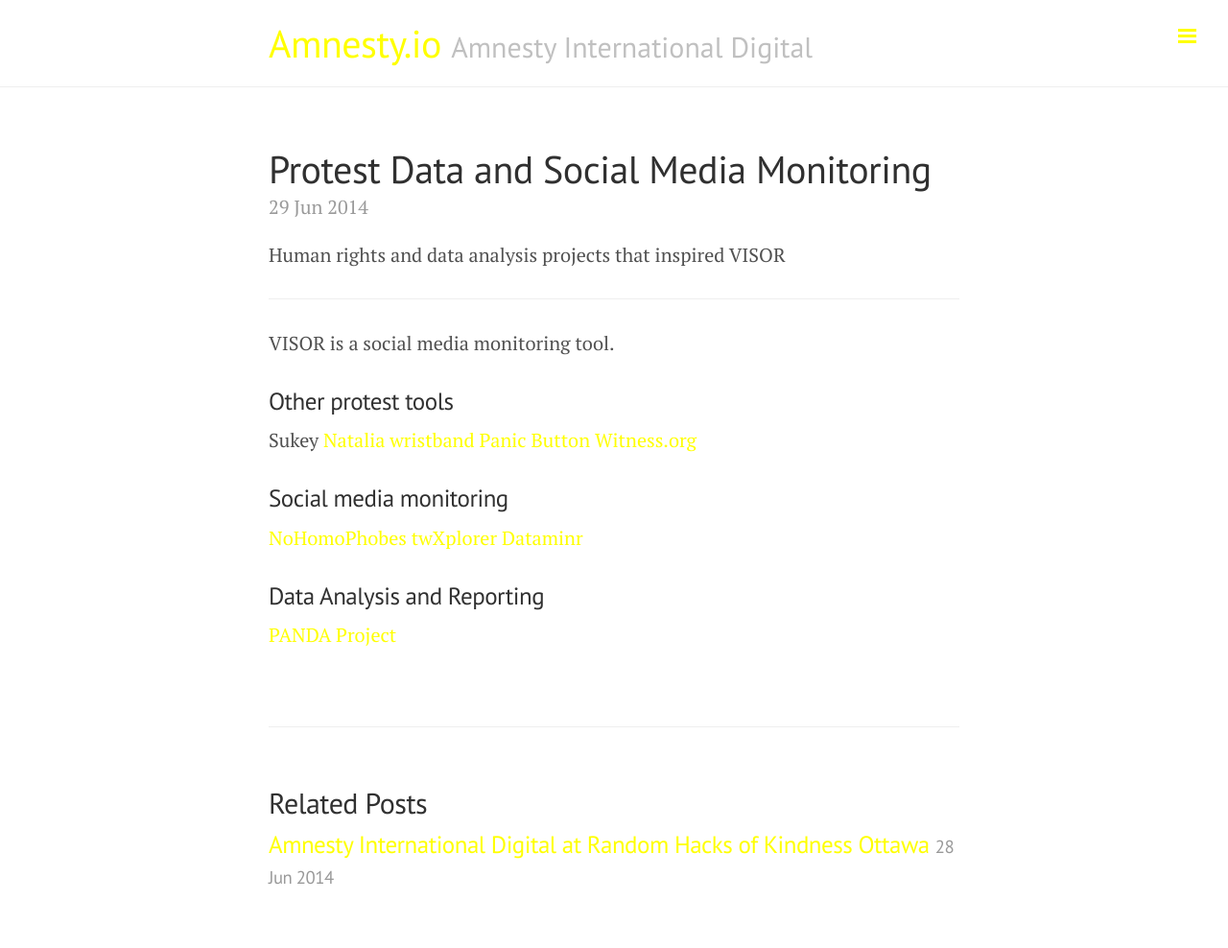
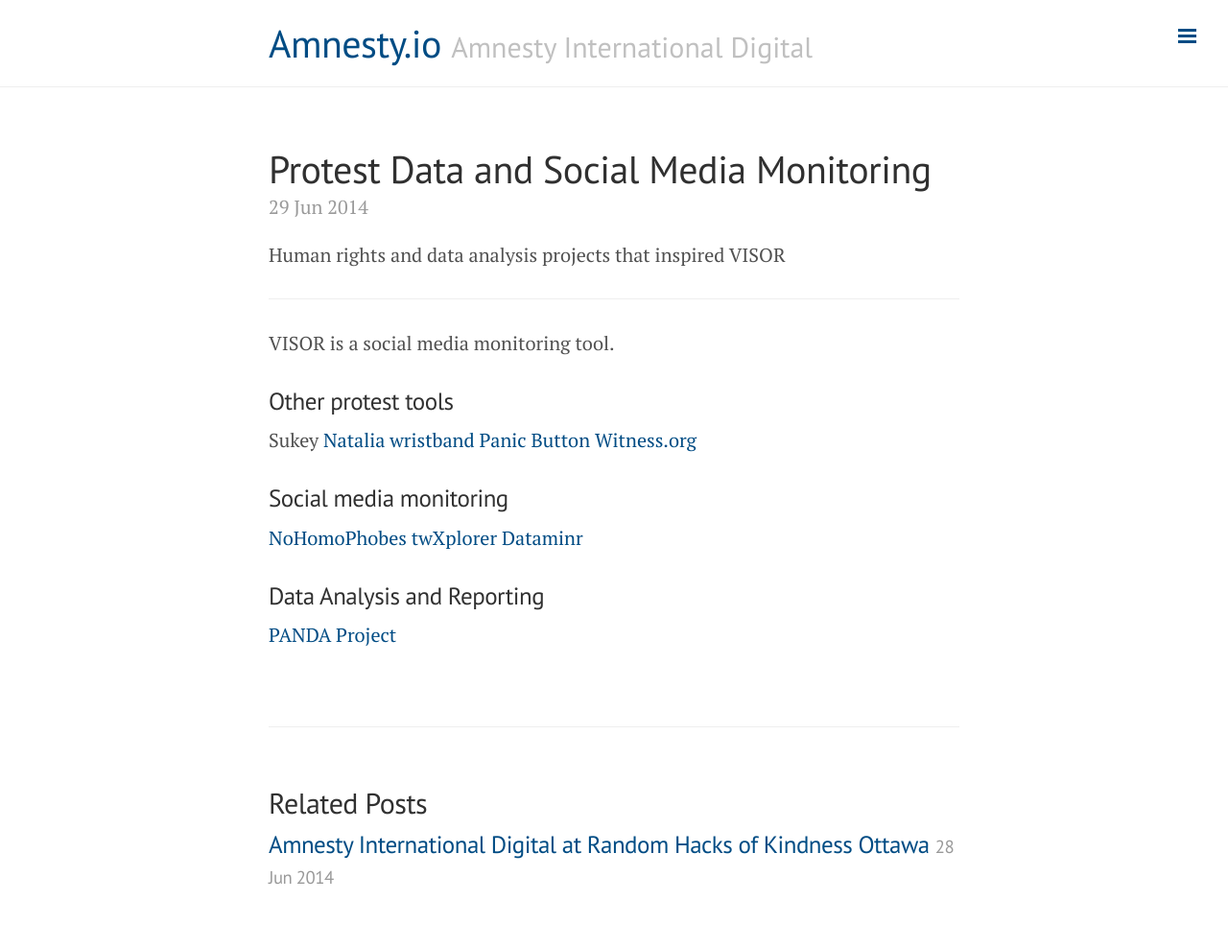
Before and after one commit to AmnestyInternational/amnestyinternational.github.com, a Jekyll site: the page built from _posts/2014-06-29-protest-monitoring-data-projects.md, in a window 1280 px wide. Shown: the whole page at 96% size. Built offline with Jekyll 4.4.1, drawn with Linux system fonts in a browser that asks for light colours; Markdown is read by kramdown in place of the engine named in the settings.

Commit message:
changed link colour to blue from yellow

```diff
--- a/public/css/lanyon.css
+++ b/public/css/lanyon.css
@@ -536,7 +536,7 @@
 .theme-base-0g .container a,
 .theme-base-0g .sidebar-toggle,
 .theme-base-0g .related-posts li a:hover {
-  color: #ffff00;
+  color: #004c84;
 }
 
 
```
